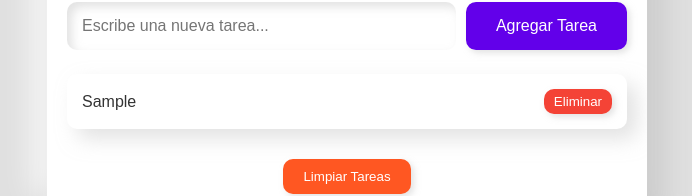
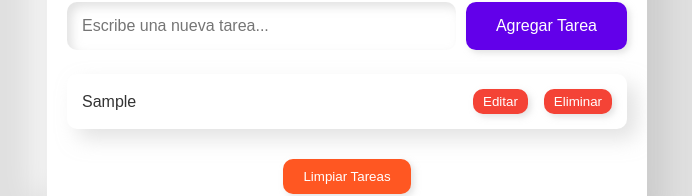
Before and after one commit to jdtoromuriel/To-do-List-REACT, a React (Vite) app: page / in a window 1280 px wide. Both pictures are taken after typing "Sample" into the empty fields and a click on the button "Agregar Tarea". Shown: the part 137-333 px from the top of the page, without its empty margins (293-985 px from the left). Built offline with nearby package versions, Linux system fonts and the light colour scheme.

Commit message:
Adding option to update tasks

```diff
--- a/src/App.jsx
+++ b/src/App.jsx
@@ -5,6 +5,7 @@ import './App.scss';
 
 const App = () => {
   const [tasks, setTasks] = useState([]);
+  const [editingTask, setEditingTask] = useState(null);
 
   useEffect(() => {
     const storedTasks = JSON.parse(localStorage.getItem('tasks')) || [];
@@ -21,7 +22,7 @@ const App = () => {
       text: taskText,
       completed: false,
     };
-    setTasks([...tasks, newTask]);
+    setTasks((prevTasks) => [...prevTasks, newTask]);
   };
 
   const toggleComplete = (id) => {
@@ -38,13 +39,31 @@ const App = () => {
 
   const clearTasks = () => {
     setTasks([]);
+    localStorage.removeItem('tasks');
+  };
+
+  const startEditing = (task) => {
+    setEditingTask(task);
+  };
+
+  const updateTask = (taskText) => {
+    const updatedTasks = tasks.map((task) =>
+      task.id === editingTask.id ? { ...task, text: taskText } : task
+    );
+    setTasks(updatedTasks);
+    setEditingTask(null);
   };
 
   return (
     <div className="app">
       <h1>Lista de Tareas</h1>
-      <TaskForm addTask={addTask} />
-      <TaskList tasks={tasks} toggleComplete={toggleComplete} removeTask={removeTask} />
+      <TaskForm addTask={addTask} updateTask={updateTask} editingTask={editingTask} />
+      <TaskList
+        tasks={tasks}
+        toggleComplete={toggleComplete}
+        removeTask={removeTask}
+        startEditing={startEditing}
+      />
       <button className="clear-button" onClick={clearTasks}>Limpiar Tareas</button>
     </div>
   );
--- a/src/App.scss
+++ b/src/App.scss
@@ -2,7 +2,6 @@ body {
     background-color: #e0e0e0;
     font-family: 'Arial', sans-serif;
   }
-
   .app {
     max-width: 600px;
     margin: 50px auto;
@@ -54,6 +53,7 @@ body {
 
         &:hover {
           background-color: #3700b3;
+          transform: translateY(-2px);
           box-shadow: 2px 2px 4px rgba(200, 200, 200, 0.5),
                       -2px -2px 4px rgba(255, 255, 255, 0.8);
         }
@@ -91,6 +91,7 @@ body {
 
           &:hover {
             background-color: #c62828;
+            transform: translateY(-2px);
           }
         }
       }
@@ -110,6 +111,7 @@ body {
 
       &:hover {
         background-color: #e64a19;
+        transform: translateY(-2px);
       }
     }
   }
--- a/src/components/Task/TaskForm.jsx
+++ b/src/components/Task/TaskForm.jsx
@@ -1,14 +1,25 @@
-
-import React, { useState } from 'react';
+import React, { useState, useEffect } from 'react';
 import './TaskForm.scss';
 
-const TaskForm = ({ addTask }) => {
+const TaskForm = ({ addTask, updateTask, editingTask }) => {
   const [task, setTask] = useState('');
+
+  useEffect(() => {
+    if (editingTask) {
+      setTask(editingTask.text);
+    } else {
+      setTask('');
+    }
+  }, [editingTask]);
 
   const handleSubmit = (e) => {
     e.preventDefault();
     if (task.trim()) {
-      addTask(task);
+      if (editingTask) {
+        updateTask(task);
+      } else {
+        addTask(task);
+      }
       setTask('');
     }
   };
@@ -21,7 +32,7 @@ const TaskForm = ({ addTask }) => {
         value={task}
         onChange={(e) => setTask(e.target.value)}
       />
-      <button type="submit">Agregar Tarea</button>
+      <button type="submit">{editingTask ? 'Actualizar Tarea' : 'Agregar Tarea'}</button>
     </form>
   );
 };
--- a/src/components/TaskItem/TaskItem.jsx
+++ b/src/components/TaskItem/TaskItem.jsx
@@ -1,20 +1,21 @@
 import React from 'react';
+import './TaskItem.scss'
 
-const TaskItem = ({ task, toggleComplete, removeTask }) => {
+const TaskItem = ({ task, toggleComplete, removeTask, startEditing }) => {
   return (
     <div
       className={`task-item ${task.completed ? 'completed' : ''}`}
       onClick={() => toggleComplete(task.id)}
     >
       <span>{task.text}</span>
-      <button
-        onClick={(e) => {
-          e.stopPropagation();
-          removeTask(task.id);
-        }}
-      >
-        Eliminar
-      </button>
+      <div className="button-container">
+        <button onClick={(e) => { e.stopPropagation(); startEditing(task); }}>
+          Editar
+        </button>
+        <button onClick={(e) => { e.stopPropagation(); removeTask(task.id); }}>
+          Eliminar
+        </button>
+      </div>
     </div>
   );
 };
--- /dev/null
+++ b/src/components/TaskItem/TaskItem.scss
@@ -0,0 +1,40 @@
+.task-item {
+    background: #ffffff;
+    padding: 15px;
+    margin: 10px 0;
+    border-radius: 10px;
+    box-shadow: 10px 10px 20px rgba(200, 200, 200, 0.5),
+                -10px -10px 20px rgba(255, 255, 255, 0.9);
+    display: flex;
+    justify-content: space-between;
+    align-items: center;
+    transition: transform 0.2s;
+
+    &.completed {
+      text-decoration: line-through;
+      color: #9e9e9e;
+    }
+
+    button {
+      background-color: #f44336;
+      color: white;
+      border: none;
+      border-radius: 10px;
+      padding: 5px 10px;
+      cursor: pointer;
+      box-shadow: 3px 3px 6px rgba(200, 200, 200, 0.5),
+                  -3px -3px 6px rgba(255, 255, 255, 0.8);
+      transition: all 0.3s;
+
+      &:hover {
+        background-color: #c62828;
+        transform: translateY(-2px);
+      }
+    }
+
+    // Estilo para el contenedor de botones
+    .button-container {
+      display: flex;
+      gap: 1rem; // Espacio entre los botones
+    }
+  }
--- a/src/components/TaskList/TaskList.jsx
+++ b/src/components/TaskList/TaskList.jsx
@@ -1,6 +1,7 @@
 import React from 'react';
 import TaskItem from './../TaskItem/TaskItem';
-const TaskList = ({ tasks, toggleComplete, removeTask }) => {
+
+const TaskList = ({ tasks, toggleComplete, removeTask, startEditing }) => {
   return (
     <div className="task-list">
       {tasks.map((task) => (
@@ -9,9 +10,11 @@ const TaskList = ({ tasks, toggleComplete, removeTask }) => {
           task={task}
           toggleComplete={toggleComplete}
           removeTask={removeTask}
+          startEditing={startEditing}
         />
       ))}
     </div>
   );
 };
+
 export default TaskList;
```
